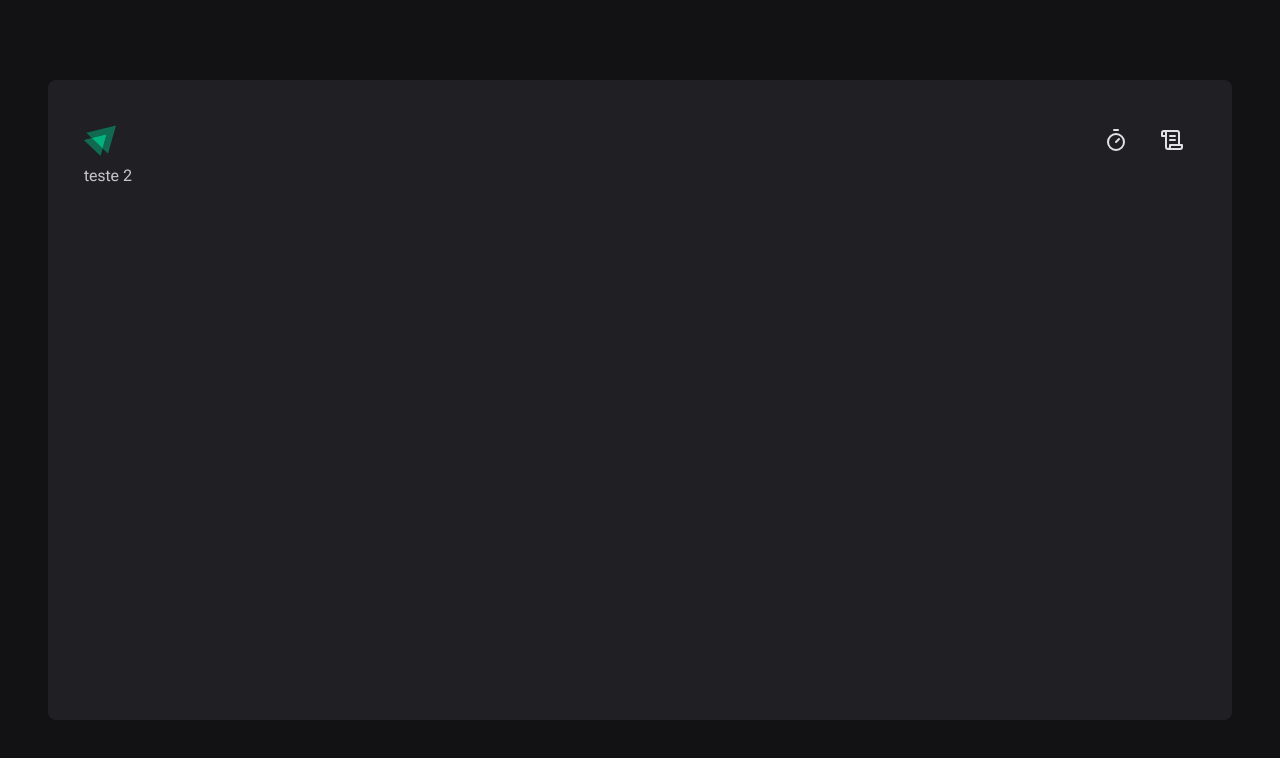
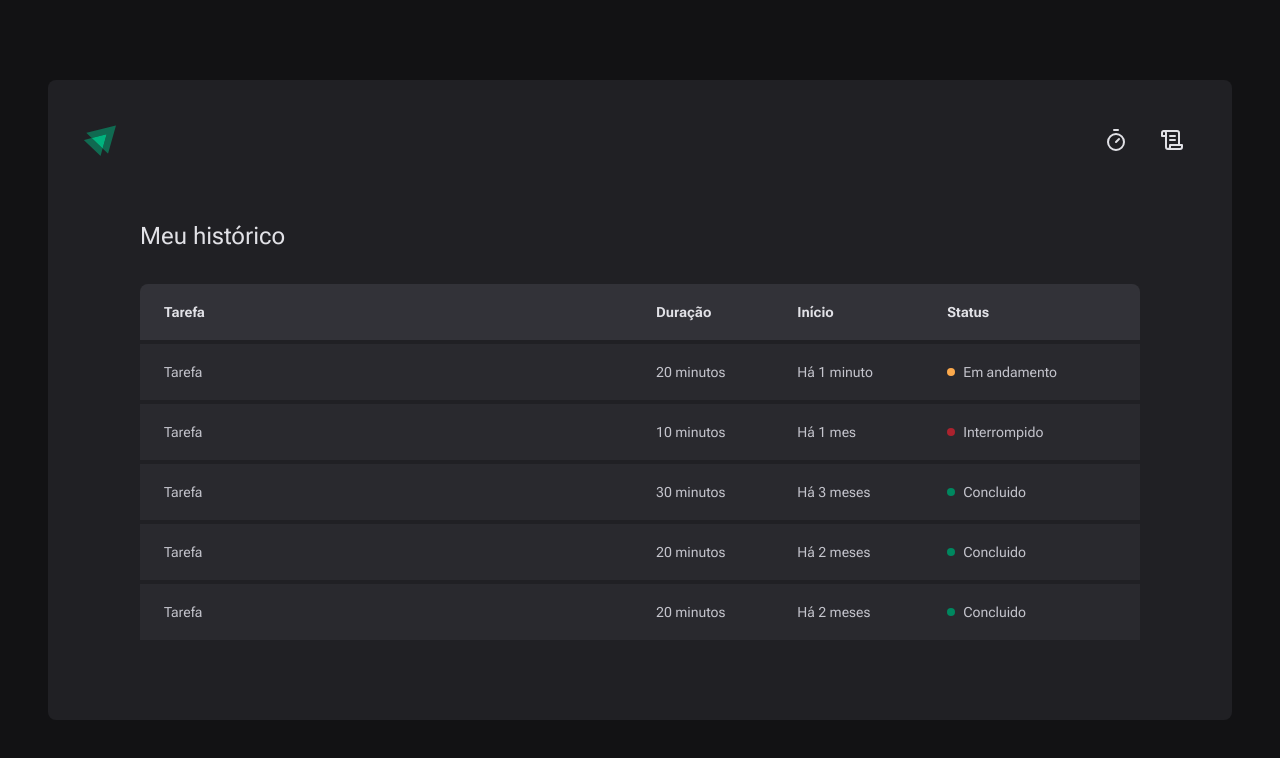
Before and after one commit to fanuelcouto99/Pomodoro, a Next.js app in the folder web/: page /history in a window 1280 px wide. Shown: the top 758 px of the page. Built offline with nearby package versions, Linux system fonts and the light colour scheme.

Commit message:
STYLE[History]: Finalizado estilização da pagina de históricos

```diff
--- a/web/src/app/history/page.tsx
+++ b/web/src/app/history/page.tsx
@@ -1,7 +1,71 @@
+import './styles.css';
+
 export default function History() {
+    const colorVariants = {
+        green: `before:content-[''] before:w-2 before:h-2 before:rounded-full before:bg-green-500`,
+        yellow: `before:content-[''] before:w-2 before:h-2 before:rounded-full before:bg-yellow-500`,
+        red: `before:content-[''] before:w-2 before:h-2 before:rounded-full before:bg-red-500`
+    };
+
     return (
-        <div>
-            teste 2
+        <div className="flex-1 p-14 flex flex-col">
+            <h1 className="text-2xl text-gray-100">Meu histórico</h1>
+
+            <div className="flex-1 overflow-auto mt-8">
+                <table className="w-full border-collapse min-w-[600px]">
+                    <thead>
+                        <tr>
+                            <th className='rounded-tl-lg pl-6'>Tarefa</th>
+                            <th>Duração</th>
+                            <th>Início</th>
+                            <th className='rounded-tr-lg pr-6'>Status</th>
+                        </tr>
+                    </thead>
+
+                    <tbody>
+                        <tr>
+                            <td>Tarefa</td>
+                            <td>20 minutos</td>
+                            <td>Há 1 minuto</td>
+                            <td>
+                                <span className={`${colorVariants['yellow']}`}>Em andamento</span>
+                            </td>
+                        </tr>
+                        <tr>
+                            <td>Tarefa</td>
+                            <td>10 minutos</td>
+                            <td>Há 1 mes</td>
+                            <td>
+                                <span className={`${colorVariants['red']}`}>Interrompido</span>
+                            </td>
+                        </tr>
+                        <tr>
+                            <td>Tarefa</td>
+                            <td>30 minutos</td>
+                            <td>Há 3 meses</td>
+                            <td>
+                                <span className={`${colorVariants['green']}`}>Concluido</span>
+                            </td>
+                        </tr>
+                        <tr>
+                            <td>Tarefa</td>
+                            <td>20 minutos</td>
+                            <td>Há 2 meses</td>
+                            <td>
+                                <span className={`${colorVariants['green']}`}>Concluido</span>
+                            </td>
+                        </tr>
+                        <tr>
+                            <td>Tarefa</td>
+                            <td>20 minutos</td>
+                            <td>Há 2 meses</td>
+                            <td>
+                                <span className={`${colorVariants['green']}`}>Concluido</span>
+                            </td>
+                        </tr>
+                    </tbody>
+                </table>
+            </div>
         </div>
     );
 };
--- /dev/null
+++ b/web/src/app/history/styles.css
@@ -0,0 +1,19 @@
+table th {
+    @apply bg-gray-600 p-4 text-left text-gray-100 text-sm leading-6
+}
+
+table td {
+    @apply bg-gray-700 border-t-4 border-t-gray-800 p-4 text-sm leading-6
+}
+
+table td:first-child {
+    @apply pl-6 w-1/2
+}
+
+table td:last-child {
+    @apply pr-6
+}
+
+table td span {
+    @apply flex items-center gap-2
+}
```
